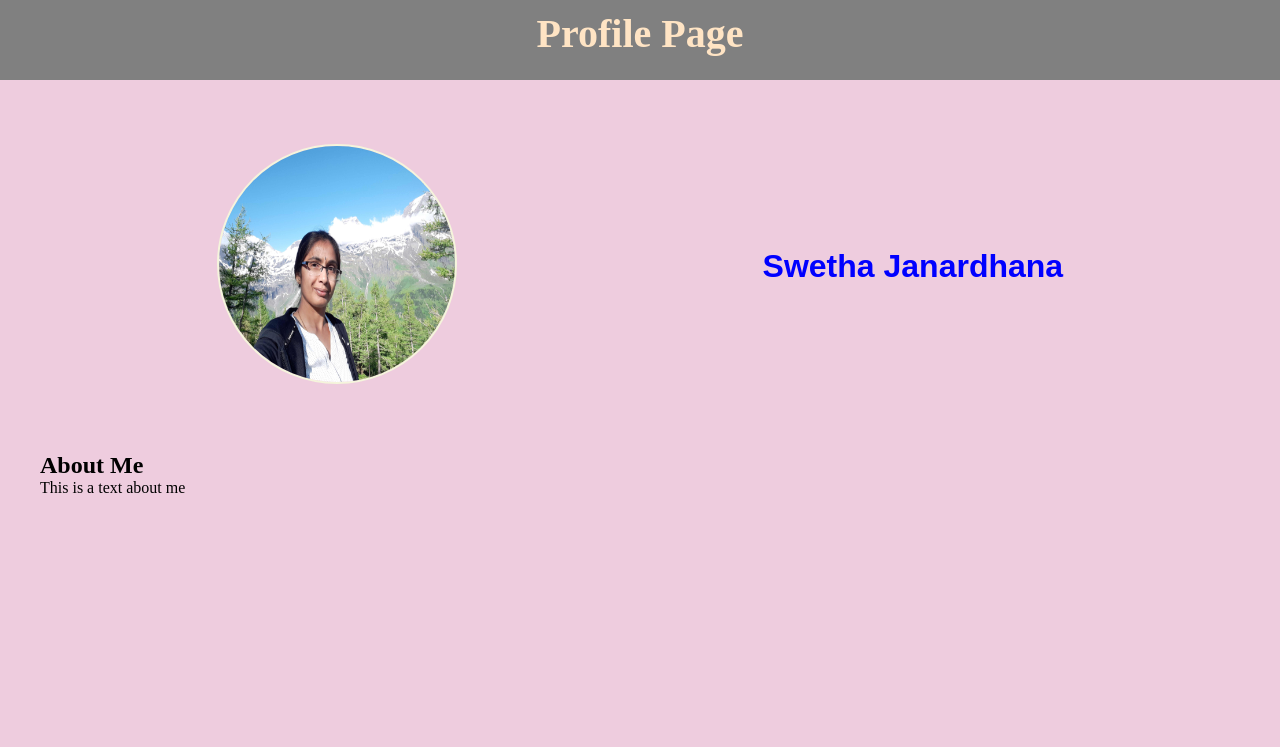
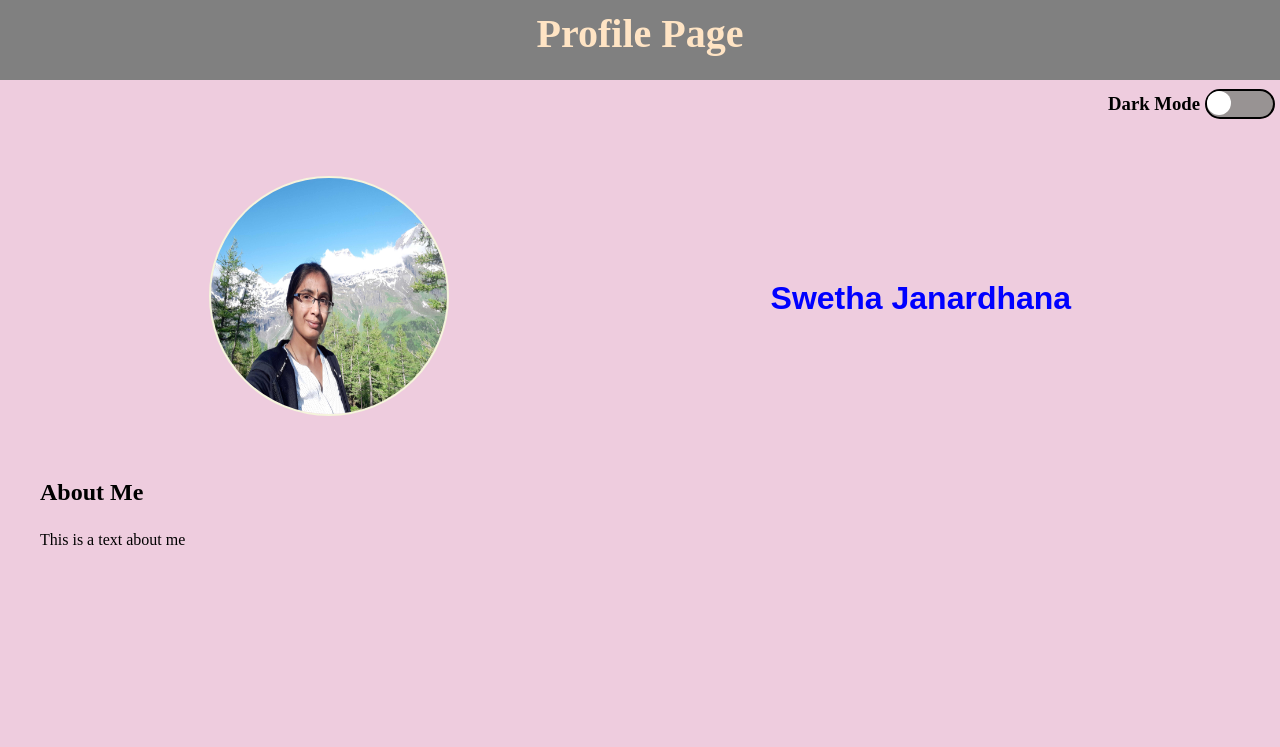
Before and after one commit to SwethaJanardhana/Quiz-App, a plain HTML site: page html/profilePage.html in a window 1280 px wide. Shown: the top 747 px of the page. Drawn offline with Linux system fonts and the light colour scheme; grey boxes are pictures that could not be loaded.

Commit message:
dark mode button added

```diff
--- a/css/components/card.css
+++ b/css/components/card.css
@@ -21,6 +21,17 @@
   font-size: 1.1rem;
   padding: 2rem 3rem;
   position: relative;
+}
+
+.card_result {
+  margin: 3% 5%;
+  border: 5px solid rgb(89, 87, 87);
+  background-color: rgb(167, 215, 246);
+  border-radius: 2rem;
+  font-size: 3rem;
+  padding: 4rem 3rem;
+  line-height: 6rem;
+  color: blue;
 }
 
 .card_bookmark {
--- a/css/components/profile.css
+++ b/css/components/profile.css
@@ -3,7 +3,7 @@
   list-style: none;
   justify-content: space-around;
   align-items: center;
-  padding: 4rem;
+  padding: 3rem;
 }
 
 .profile_image {
@@ -24,4 +24,13 @@
   display: flex;
   flex-direction: column;
   list-style: none;
+  line-height: 3rem;
 }
+
+.dark_mode {
+  list-style: none;
+  display: flex;
+  align-items: center;
+  justify-content: right;
+  height: 3rem;
+}
--- /dev/null
+++ b/css/components/switch.css
@@ -0,0 +1,62 @@
+/* The switch - the box around the slider */
+.switch {
+  position: relative;
+  display: inline-block;
+  width: 80px;
+  height: 40px;
+  align-content: center;
+}
+
+/* Hide default HTML checkbox */
+.switch input {
+  opacity: 0;
+  width: 0;
+  height: 0;
+}
+
+/* The slider */
+.slider {
+  position: absolute;
+  cursor: pointer;
+  top: 5px;
+  left: 5px;
+  right: 5px;
+  bottom: 5px;
+  background-color: rgb(152, 147, 147);
+  border: 2px solid black;
+  -webkit-transition: 0.4s;
+  transition: 0.4s;
+}
+
+.slider:before {
+  position: absolute;
+  content: "";
+  height: 24px;
+  width: 24px;
+  background-color: white;
+  -webkit-transition: 0.4s;
+  transition: 0.4s;
+}
+
+input:checked + .slider {
+  background-color: #2196f3;
+}
+
+input:focus + .slider {
+  box-shadow: 0 0 1px #2196f3;
+}
+
+input:checked + .slider:before {
+  -webkit-transform: translateX(42px);
+  -ms-transform: translateX(42px);
+  transform: translateX(42px);
+}
+
+/* Rounded sliders */
+.slider.round {
+  border-radius: 2rem;
+}
+
+.slider.round:before {
+  border-radius: 50%;
+}
--- a/css/styles.css
+++ b/css/styles.css
@@ -3,6 +3,7 @@
 @import "/css/components/card.css";
 @import "/css/components/footer.css";
 @import "/css/components/profile.css";
+@import "/css/components/switch.css";
 
 * {
   box-sizing: border-box;
--- a/html/profilePage.html
+++ b/html/profilePage.html
@@ -11,6 +11,13 @@
       <h1>Profile Page</h1>
     </header>
       <main class="main_content">
+        <nav class="dark_mode">
+          <h3>Dark Mode</h3>
+          <label class="switch">
+              <input type="checkbox">
+              <span class="slider round"></span>
+          </label>
+         </nav>
         <section>
             <ul class="profile_info">
                 <li>
@@ -32,9 +39,9 @@
                   This is a text
                         about me
                 </li>
+            </ul>
+         </section>
 
-            </ul>
-        </section>
       </main>
       <footer>
         <nav class="footer_elements">
--- a/js/index.js
+++ b/js/index.js
@@ -34,3 +34,9 @@ hideAnswer.addEventListener("click", () => {
   revelAnswer.classList.add("hide_answer");
   revelAnswer.classList.remove("revel_answer");
 });
+
+// Dark Mode
+
+const darkMode = document.querySelector('[data-js="darkMode"]');
+
+darkMode.addEventListener("click", () => {});
```
Also changed, not shown: html/index.html (+17 -1 lines).
